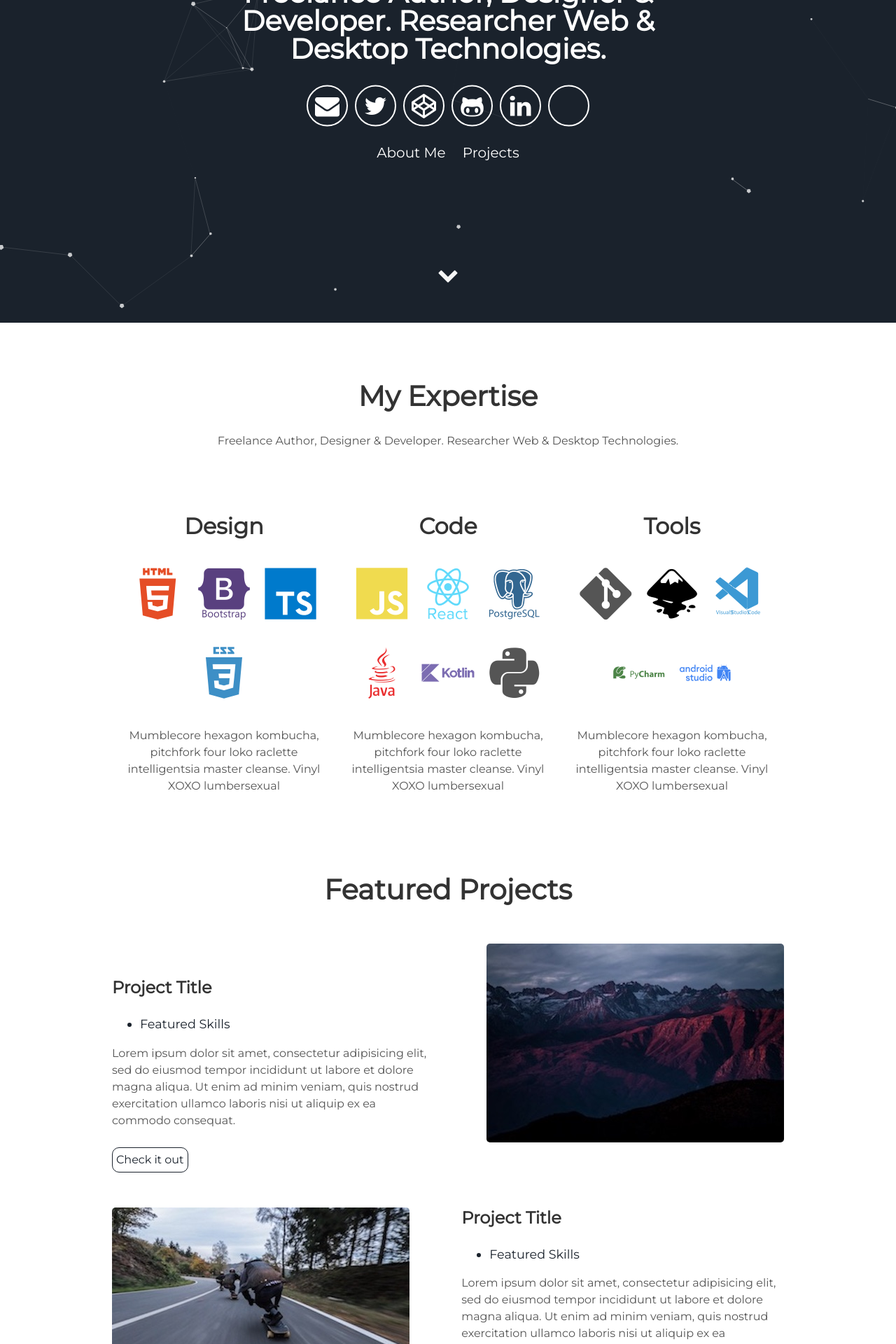
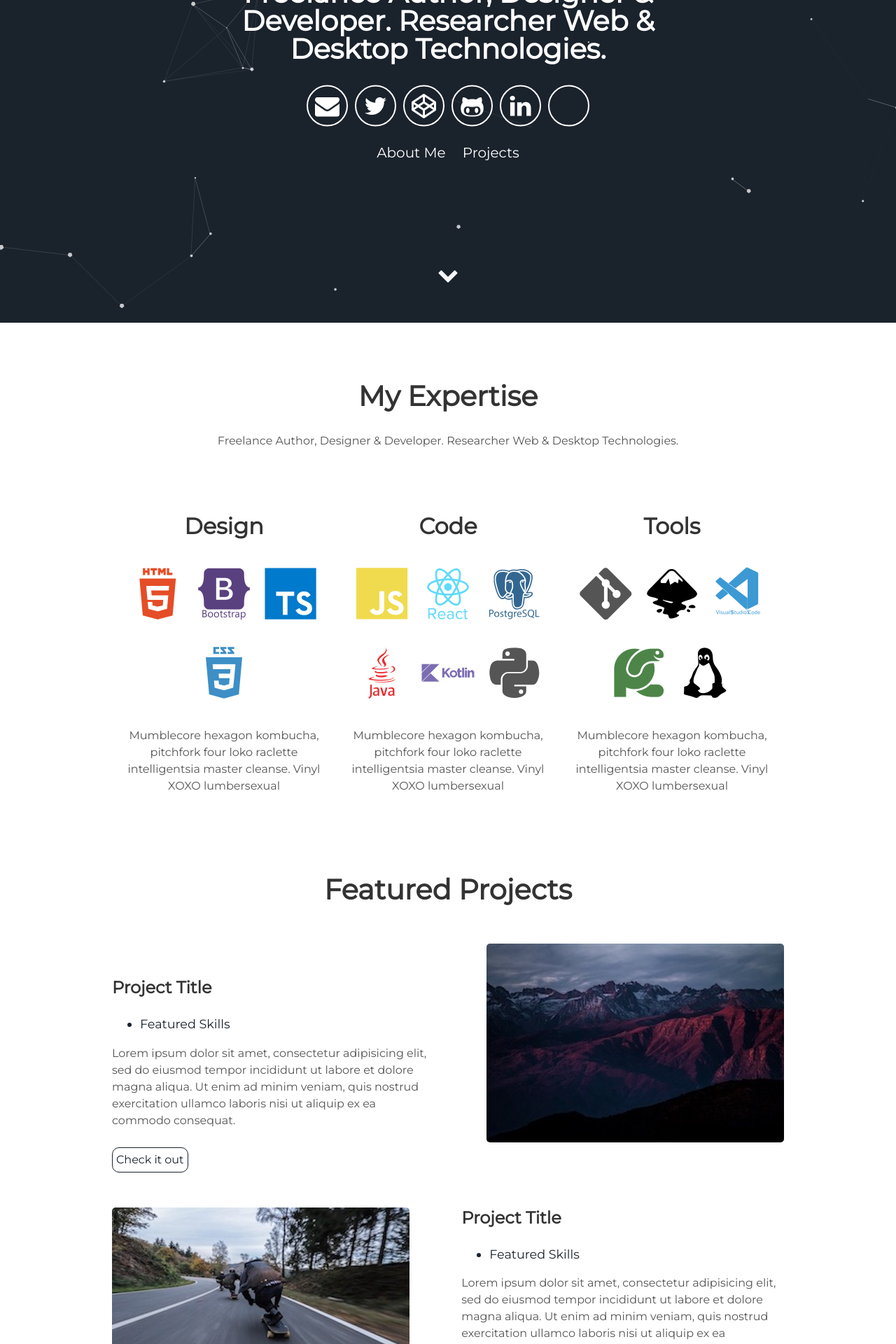
Before and after one commit to draexx/draexx.github.io, a Jekyll site: the page built from index.html, in a window 1280 px wide. Shown: the part 439-2359 px from the top of the page at 70% size. Built offline with Jekyll 4.4.1, drawn with Linux system fonts in a browser that asks for light colours; some web fonts are replaced.

Commit message:
Update about.html

```diff
--- a/_includes/about.html
+++ b/_includes/about.html
@@ -28,9 +28,9 @@
       <i class="devicon-git-plain"></i>
       <i class="devicon-inkscape-plain colored"></i>
       <i class="devicon-vscode-plain-wordmark colored"></i>
-      <i class="devicon-pycharm-plain-wordmark colored"></i>
-      <i class="devicon-linux-plain-wordmark colored"></i>
-      <i class="devicon-androidstudio-plain-wordmark colored"></i>
+      <i class="devicon-pycharm-plain colored"></i>
+      <i class="devicon-linux-plain colored"></i>
+      <i class="devicon-blender-plain colored"></i>
       <p>Mumblecore hexagon kombucha, pitchfork four loko raclette intelligentsia master cleanse.
         Vinyl XOXO lumbersexual</p>
     </div>
```
